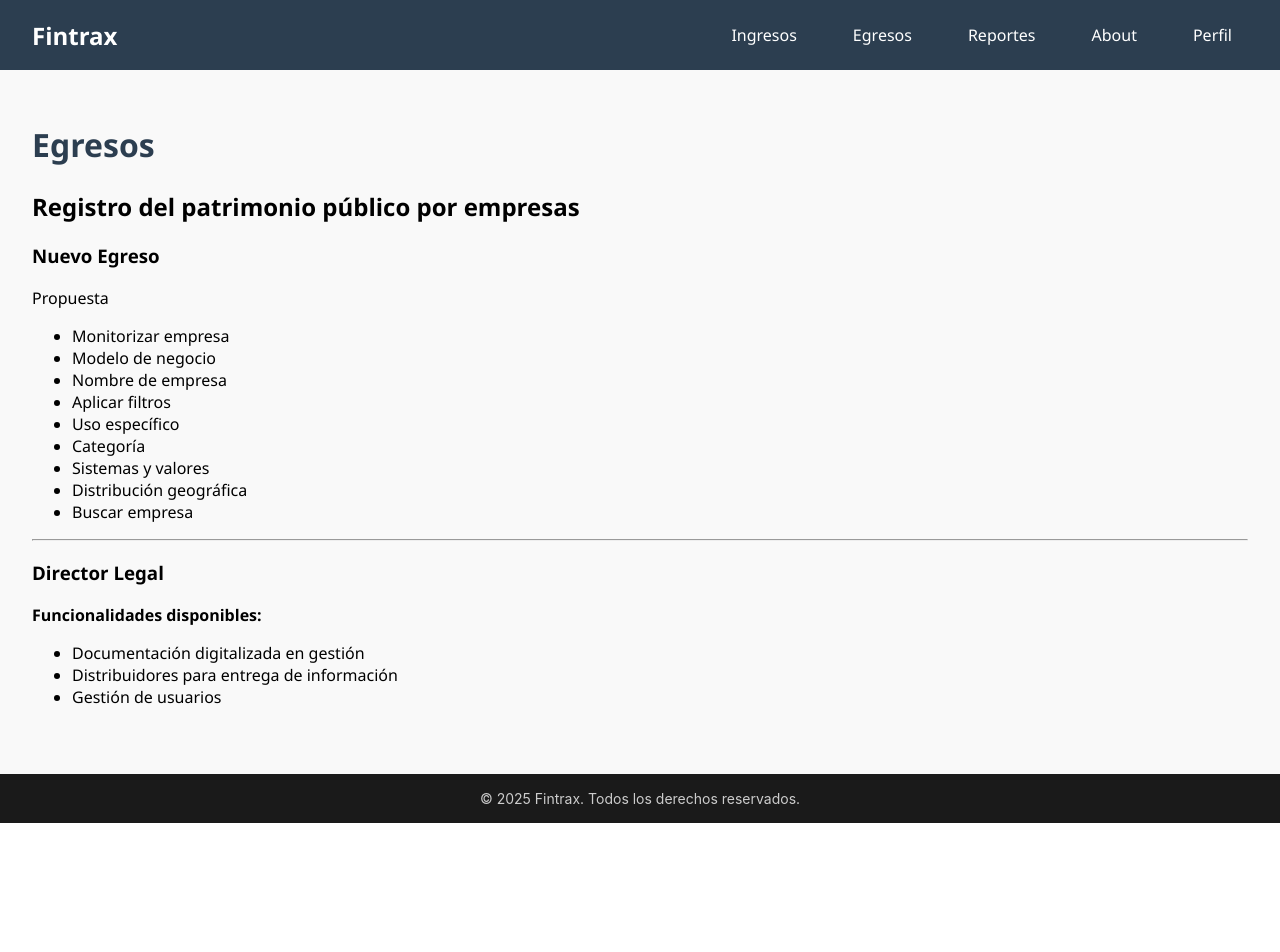
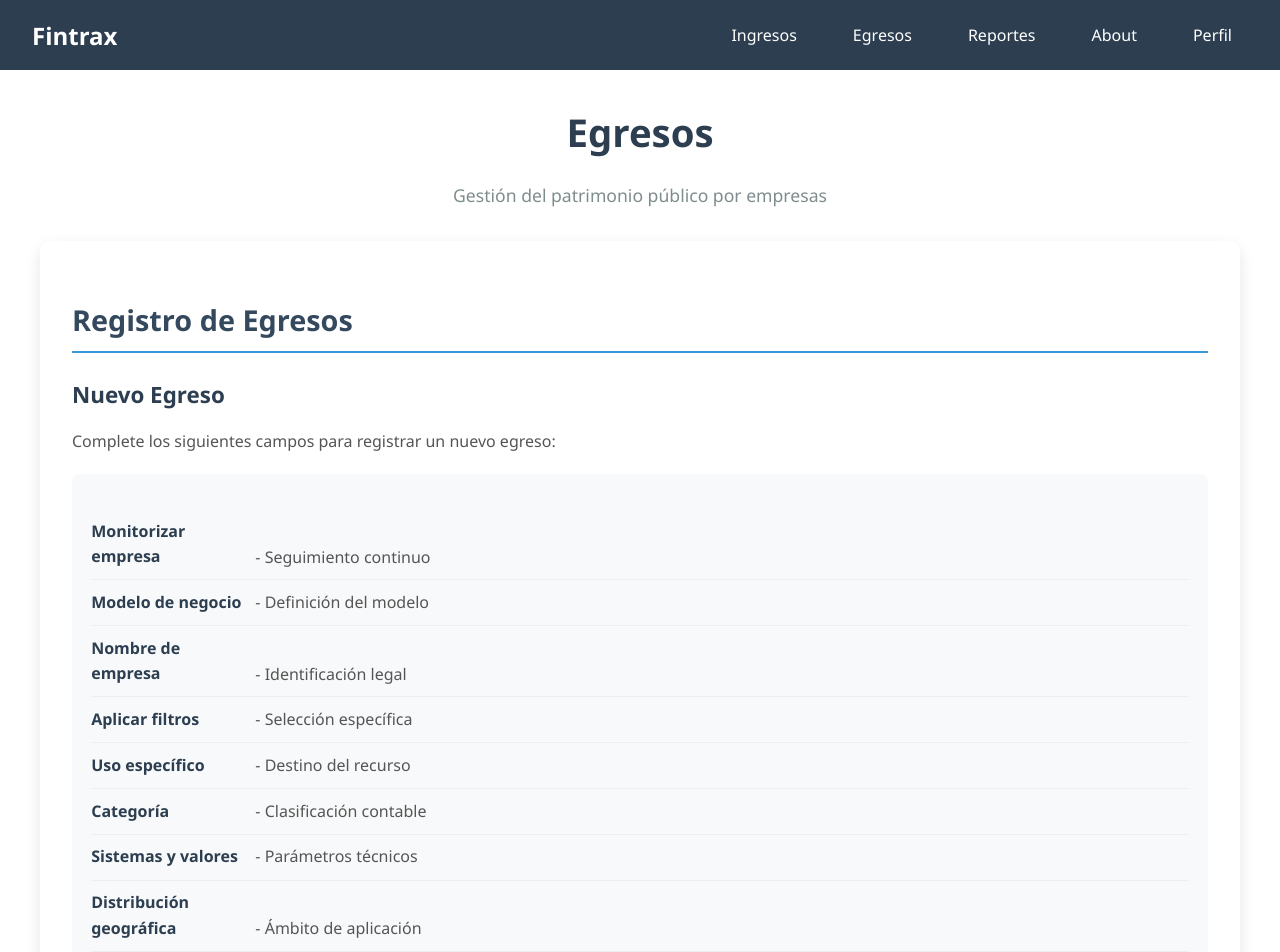
Before and after one commit to Pattoxd45/-Plataforma-para-Control-de-Ingresos-y-Egresos-por-Proyecto, a React (Create React App) app in the folder fintrax/: page /egresos in a window 1280 px wide. Shown: the top 952 px of the page. Before the commit the page ends 823 px from the top, so only its background shows below. Built offline with nearby package versions, Linux system fonts and the light colour scheme.

Commit message:
egresos diesño mas lindo

```diff
--- a/fintrax/src/components/egresos.jsx
+++ b/fintrax/src/components/egresos.jsx
@@ -4,37 +4,50 @@ import '../styles/egresos.css';
 const Egresos = () => {
   return (
     <div className="egresos-container">
-      <h1>Egresos</h1>
+      <div className="egresos-header">
+        <h1 className="egresos-titulo">Egresos</h1>
+        <p className="egresos-subtitulo">Gestión del patrimonio público por empresas</p>
+      </div>
 
-      <section className="seccion-egresos">
-        <h2>Registro del patrimonio público por empresas</h2>
+      <section className="egresos-seccion">
+        <div className="egresos-tarjeta">
+          <h2 className="egresos-encabezado">Registro de Egresos</h2>
 
-        <div className="nuevo-egreso">
-          <h3>Nuevo Egreso</h3>
-          <p>Propuesta</p>
-          <ul>
-            <li>Monitorizar empresa</li>
-            <li>Modelo de negocio</li>
-            <li>Nombre de empresa</li>
-            <li>Aplicar filtros</li>
-            <li>Uso específico</li>
-            <li>Categoría</li>
-            <li>Sistemas y valores</li>
-            <li>Distribución geográfica</li>
-            <li>Buscar empresa</li>
-          </ul>
-        </div>
+          <div className="egresos-contenido">
+            <div className="nuevo-egreso">
+              <h3 className="egresos-subtitulo-tarjeta">Nuevo Egreso</h3>
+              <p className="egresos-descripcion">Complete los siguientes campos para registrar un nuevo egreso:</p>
 
-        <hr className="separador" />
+              <div className="egresos-lista-contenedor">
+                <ul className="egresos-lista">
+                  <li><span className="egresos-item-destacado">Monitorizar empresa</span> - Seguimiento continuo</li>
+                  <li><span className="egresos-item-destacado">Modelo de negocio</span> - Definición del modelo</li>
+                  <li><span className="egresos-item-destacado">Nombre de empresa</span> - Identificación legal</li>
+                  <li><span className="egresos-item-destacado">Aplicar filtros</span> - Selección específica</li>
+                  <li><span className="egresos-item-destacado">Uso específico</span> - Destino del recurso</li>
+                  <li><span className="egresos-item-destacado">Categoría</span> - Clasificación contable</li>
+                  <li><span className="egresos-item-destacado">Sistemas y valores</span> - Parámetros técnicos</li>
+                  <li><span className="egresos-item-destacado">Distribución geográfica</span> - Ámbito de aplicación</li>
+                  <li><span className="egresos-item-destacado">Buscar empresa</span> - Consulta en base de datos</li>
+                </ul>
+              </div>
+            </div>
 
-        <div className="funcionalidades">
-          <h3>Director Legal</h3>
-          <p><strong>Funcionalidades disponibles:</strong></p>
-          <ul>
-            <li>Documentación digitalizada en gestión</li>
-            <li>Distribuidores para entrega de información</li>
-            <li>Gestión de usuarios</li>
-          </ul>
+            <hr className="egresos-separador" />
+
+            <div className="funcionalidades">
+              <h3 className="egresos-subtitulo-tarjeta">Director Legal</h3>
+              <p className="egresos-descripcion"><strong>Funcionalidades disponibles:</strong></p>
+
+              <div className="egresos-lista-contenedor">
+                <ul className="egresos-lista">
+                  <li>Documentación digitalizada en gestión automatizada</li>
+                  <li>Distribuidores autorizados para entrega de información certificada</li>
+                  <li>Gestión centralizada de usuarios y permisos</li>
+                </ul>
+              </div>
+            </div>
+          </div>
         </div>
       </section>
     </div>
--- a/fintrax/src/styles/egresos.css
+++ b/fintrax/src/styles/egresos.css
@@ -1,51 +1,91 @@
 .egresos-container {
-  padding: 2rem;
+  max-width: 1200px;
+  margin: 2rem auto;
+  padding: 0 2rem;
   font-family: 'Segoe UI', Tahoma, Geneva, Verdana, sans-serif;
-  background-color: #f9f9f9;
-  min-height: 80vh;
+  color: #333;
+  line-height: 1.6;
 }
 
-.egresos-container h1 {
-  font-size: 2rem;
-  color: #2c3e50;
-  margin-bottom: 1.5rem;
+.egresos-header {
+  text-align: center;
+  margin-bottom: 2rem;
 }
 
-.egresos-section {
-  background-color: white;
-  padding: 1.5rem;
-  border-radius: 8px;
-  box-shadow: 0 2px 5px rgba(0, 0, 0, 0.05);
+.egresos-titulo {
+  font-size: 2.4rem;
+  color: #2c3e50;
+  margin-bottom: 0.5rem;
+  font-weight: 700;
 }
 
-.egresos-section h2 {
-  font-size: 1.5rem;
-  color: #2c3e50;
-  margin-bottom: 0.5rem;
+.egresos-subtitulo {
+  font-size: 1.1rem;
+  color: #7f8c8d;
+  font-weight: 500;
 }
 
-.egresos-section p {
-  color: #34495e;
-  margin-bottom: 1rem;
+.egresos-seccion {
+  margin-top: 1.5rem;
 }
 
-.egresos-nuevo h3,
-.egresos-funcionalidades h3 {
-  font-size: 1.2rem;
-  color: #2c3e50;
-  margin: 1rem 0 0.5rem 0;
+.egresos-tarjeta {
+  background-color: #fff;
+  border-radius: 10px;
+  box-shadow: 0 6px 15px rgba(0, 0, 0, 0.1);
+  padding: 2rem;
+  margin-bottom: 2rem;
 }
 
-.egresos-nuevo ul,
-.egresos-funcionalidades ul {
-  list-style-type: disc;
-  margin-left: 2rem;
+.egresos-encabezado {
+  font-size: 1.8rem;
   color: #34495e;
+  margin-bottom: 1.5rem;
+  padding-bottom: 0.5rem;
+  border-bottom: 2px solid #3498db;
+  font-weight: 600;
 }
 
-.egresos-nuevo li,
-.egresos-funcionalidades li {
-  margin-bottom: 0.5rem;
+.egresos-subtitulo-tarjeta {
+  font-size: 1.4rem;
+  color: #2c3e50;
+  margin: 1.5rem 0 1rem;
+  font-weight: 600;
+}
+
+.egresos-descripcion {
+  color: #555;
+  margin-bottom: 1.2rem;
+  font-size: 1rem;
+}
+
+.egresos-lista-contenedor {
+  background-color: #f8f9fa;
+  padding: 1.2rem;
+  border-radius: 8px;
+  margin: 1rem 0;
+}
+
+.egresos-lista {
+  list-style-type: none;
+  padding-left: 0;
+}
+
+.egresos-lista li {
+  padding: 0.6rem 0;
+  border-bottom: 1px solid #eee;
+  color: #555;
+}
+
+.egresos-lista li:last-child {
+  border-bottom: none;
+}
+
+.egresos-item-destacado {
+  font-weight: 600;
+  color: #2c3e50;
+  display: inline-block;
+  width: 160px;
 }
 
 .egresos-separador {
@@ -53,8 +93,19 @@
   height: 1px;
   background-color: #ddd;
   margin: 1.5rem 0;
+  opacity: 0.5;
 }
 
-.egresos-funcionalidades p strong {
-  color: #2c3e50;
+@media (max-width: 768px) {
+  .egresos-container {
+    padding: 0 1rem;
+  }
+
+  .egresos-titulo {
+    font-size: 2rem;
+  }
+
+  .egresos-item-destacado {
+    width: 120px;
+  }
 }
```
